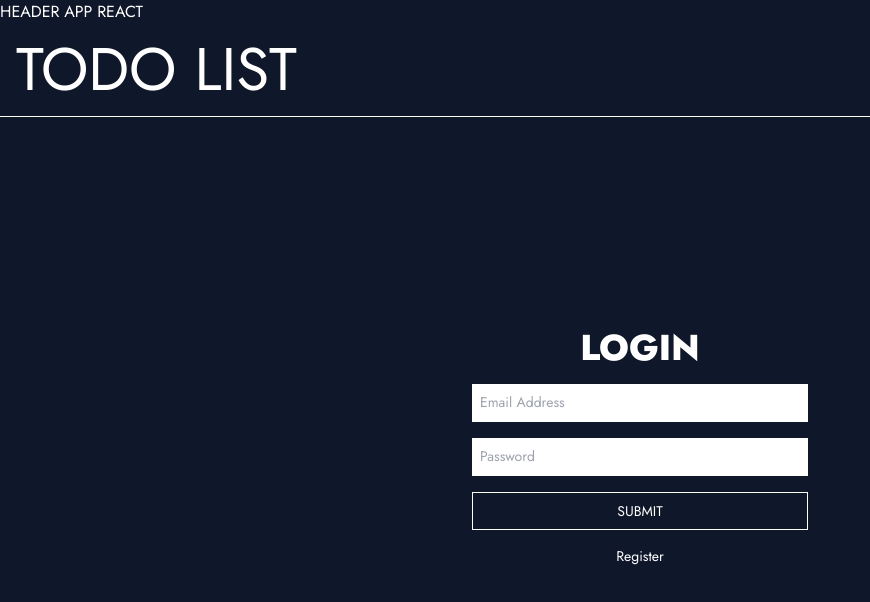
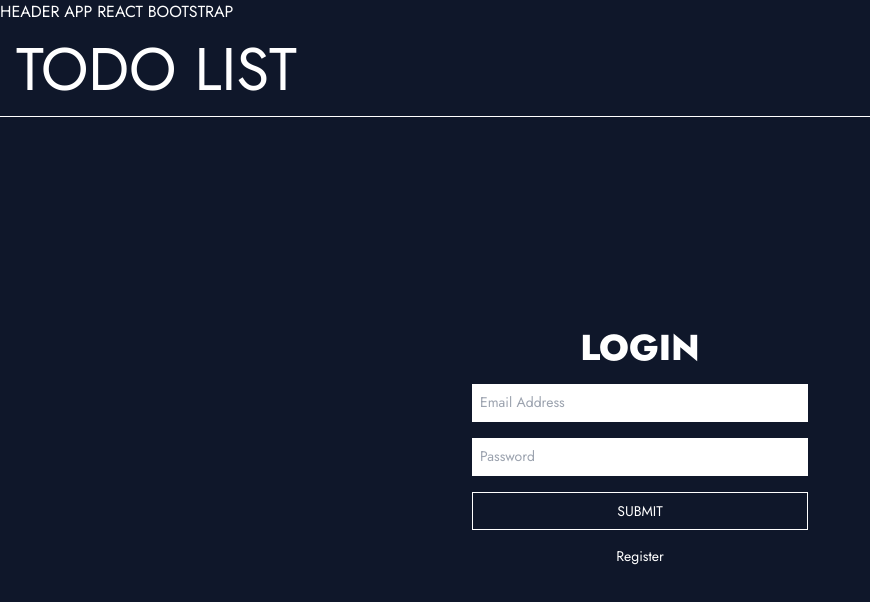
Before and after one commit to Juliandl88/todo-next-firebase, a Next.js app: page / in a window 1280 px wide. Shown: the top 602 px of the page, without its empty margins (0-870 px from the left). Built offline with nearby package versions, Linux system fonts and the light colour scheme; no server answers; some icons are missing.

Commit message:
se agrega modal

```diff
--- a/components/Header.js
+++ b/components/Header.js
@@ -6,7 +6,7 @@ export default function Header() {
 
     return (
         <>
-        HEADER APP REACT
+        HEADER APP REACT BOOTSTRAP
             {openModal && <Modal setOpenModal={setOpenModal} />}
             <div className='sticky top-0 w-full left-0 bg-inherit flex items-center justify-between p-4 border-b border-solid border-white'>
                 <h1 className='text-3xl select-none sm:text-6xl'>TODO LIST</h1>
```
